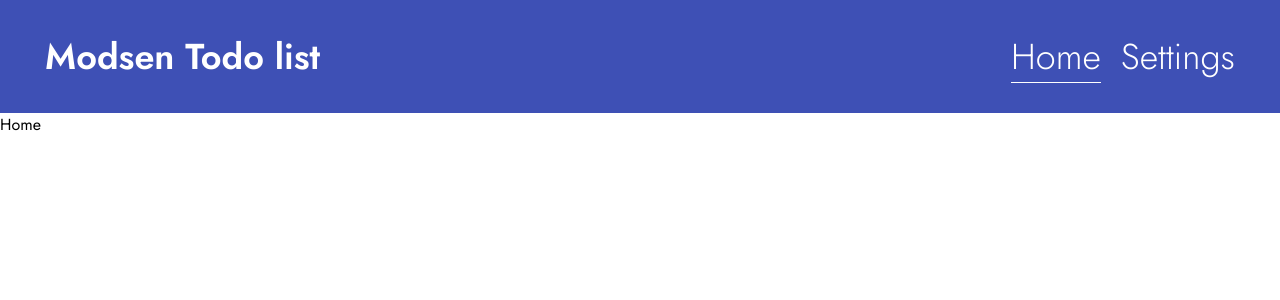
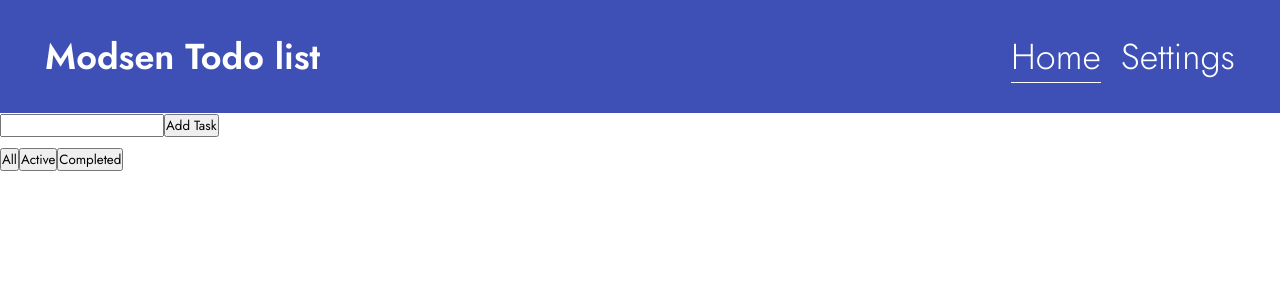
Before and after one commit to LopitalSergei/Task4-To-Do-List_React, a React (Create React App) app: page / in a window 1280 px wide. Shown: the top 300 px of the page. Built offline with nearby package versions, Linux system fonts and the light colour scheme.

Commit message:
feat (to-do-form): add a to do input, add a to do list, add a task filter

```diff
--- /dev/null
+++ b/src/components/FormToDo/index.tsx
@@ -0,0 +1,76 @@
+import { useState } from "react";
+import { InputToDo } from "../InputToDo";
+import { ITask } from "../../types/types";
+import { TaskToDo } from "../TaskToDo";
+
+export function FormToDo() {
+  const arrTasks: ITask[] = [];
+  const [toDo, setToDo] = useState("");
+  const [tasks, setTasks] = useState(arrTasks);
+  const [selectedTasks, setSelectedTasks] = useState("");
+
+  let copyTasks = tasks;
+
+  function addTask() {
+    if (!toDo) {
+      return;
+    }
+    const taskTodo = {
+      id: Math.random(),
+      value: toDo,
+      status: false,
+    };
+
+    const newTask: ITask[] = [taskTodo, ...tasks];
+
+    setTasks(newTask);
+    setToDo("");
+  }
+
+  function deleteTask(id: number) {
+    const afterDeleteTasks = tasks.filter((task) => task.id !== id);
+    setTasks(afterDeleteTasks);
+  }
+
+  function toggleTaskStatus(id: number) {
+    const afterToggleTasks = tasks.map((task) =>
+      task.id === id ? { ...task, status: !task.status } : { ...task },
+    );
+    setTasks(afterToggleTasks);
+  }
+
+  switch (selectedTasks) {
+    case "all":
+      copyTasks = tasks;
+      break;
+    case "active":
+      copyTasks = tasks.filter((task) => task.status === false);
+      break;
+    case "completed":
+      copyTasks = tasks.filter((task) => task.status === true);
+      break;
+    default:
+      break;
+  }
+
+  const tasksList = copyTasks.map((task) => (
+    <TaskToDo
+      key={task.id}
+      id={task.id}
+      value={task.value}
+      status={task.status}
+      deleteTask={deleteTask}
+      toggleTaskStatus={toggleTaskStatus}
+    />
+  ));
+
+  return (
+    <section>
+      <InputToDo addTask={addTask} toDo={toDo} setToDo={setToDo} />
+      <div style={{ padding: "5px 10px" }}>{tasksList}</div>
+      <button onClick={() => setSelectedTasks("all")}>All</button>
+      <button onClick={() => setSelectedTasks("active")}>Active</button>
+      <button onClick={() => setSelectedTasks("completed")}>Completed</button>
+    </section>
+  );
+}
--- /dev/null
+++ b/src/components/InputToDo/index.tsx
@@ -0,0 +1,13 @@
+interface InputToDoProps {
+  addTask: () => void;
+  toDo: string;
+  setToDo: (str: string) => void;
+}
+export function InputToDo({ addTask, toDo, setToDo }: InputToDoProps) {
+  return (
+    <>
+      <input value={toDo} onChange={(e) => setToDo(e.target.value)} />
+      <button onClick={() => addTask()}>Add Task</button>
+    </>
+  );
+}
--- /dev/null
+++ b/src/components/TaskToDo/index.tsx
@@ -0,0 +1,43 @@
+interface TaskToDoProps {
+  id: number;
+  value: string;
+  status: boolean;
+  deleteTask: (id: number) => void;
+  toggleTaskStatus: (id: number) => void;
+}
+
+export function TaskToDo({
+  id,
+  value,
+  status,
+  deleteTask,
+  toggleTaskStatus,
+}: TaskToDoProps) {
+  return (
+    <div key={id.toString()}>
+      <input
+        type={"checkbox"}
+        defaultChecked={status}
+        onClick={() => {
+          toggleTaskStatus(id);
+        }}
+      ></input>
+      <p
+        style={
+          status
+            ? { textDecoration: "line-through" }
+            : { textDecoration: "none" }
+        }
+      >
+        {value}
+      </p>
+      <button
+        onClick={() => {
+          deleteTask(id);
+        }}
+      >
+        Del
+      </button>
+    </div>
+  );
+}
--- a/src/pages/Home/index.tsx
+++ b/src/pages/Home/index.tsx
@@ -1,3 +1,9 @@
+import { FormToDo } from "../../components/FormToDo";
+
 export default function Home() {
-  return <div>Home</div>;
+  return (
+    <main>
+      <FormToDo />
+    </main>
+  );
 }
--- /dev/null
+++ b/src/types/types.ts
@@ -0,0 +1,5 @@
+export interface ITask {
+  id: number;
+  value: string;
+  status: boolean;
+}
```
Also changed, not shown: src/components/ListToDo/index.tsx (added, +29 -0 lines).
